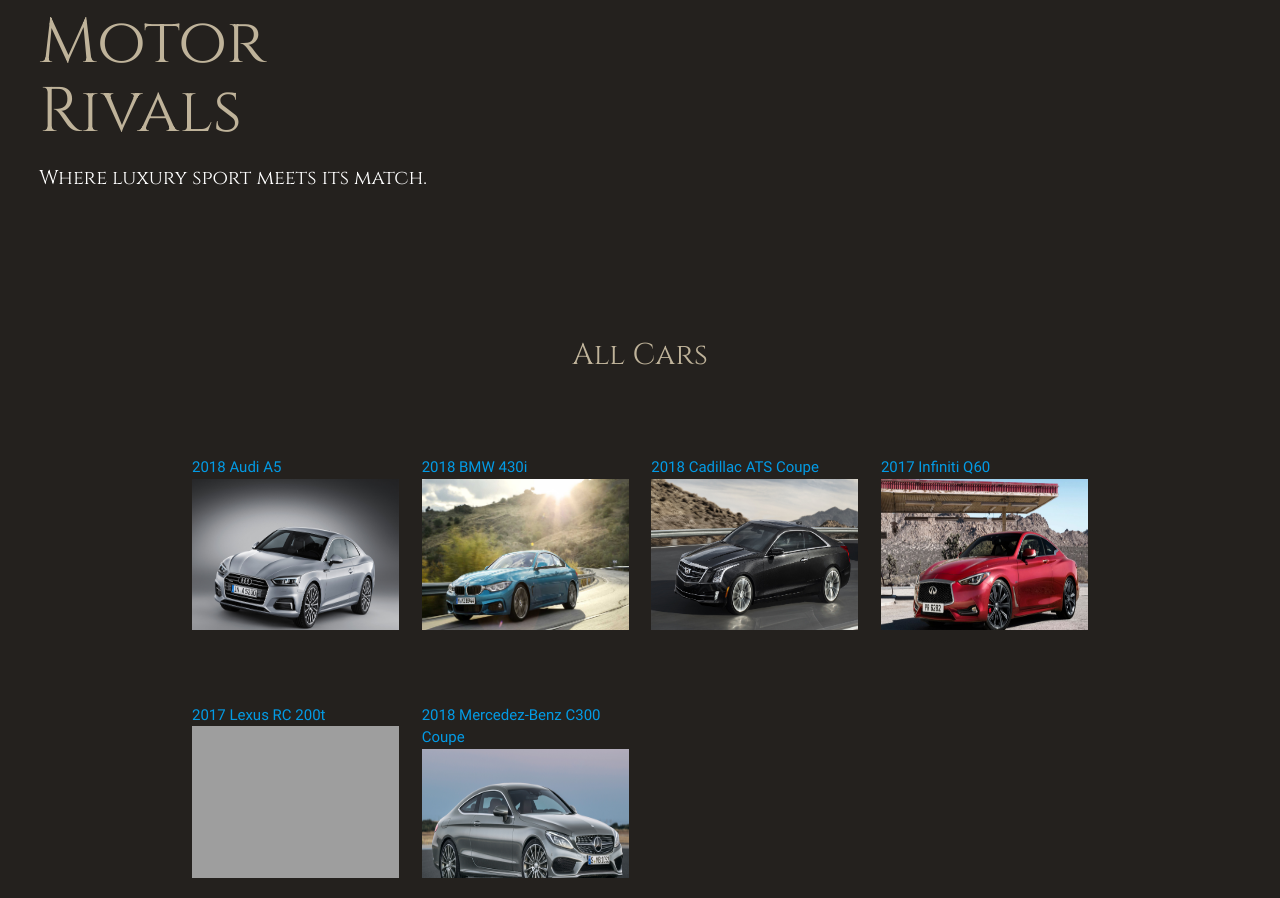
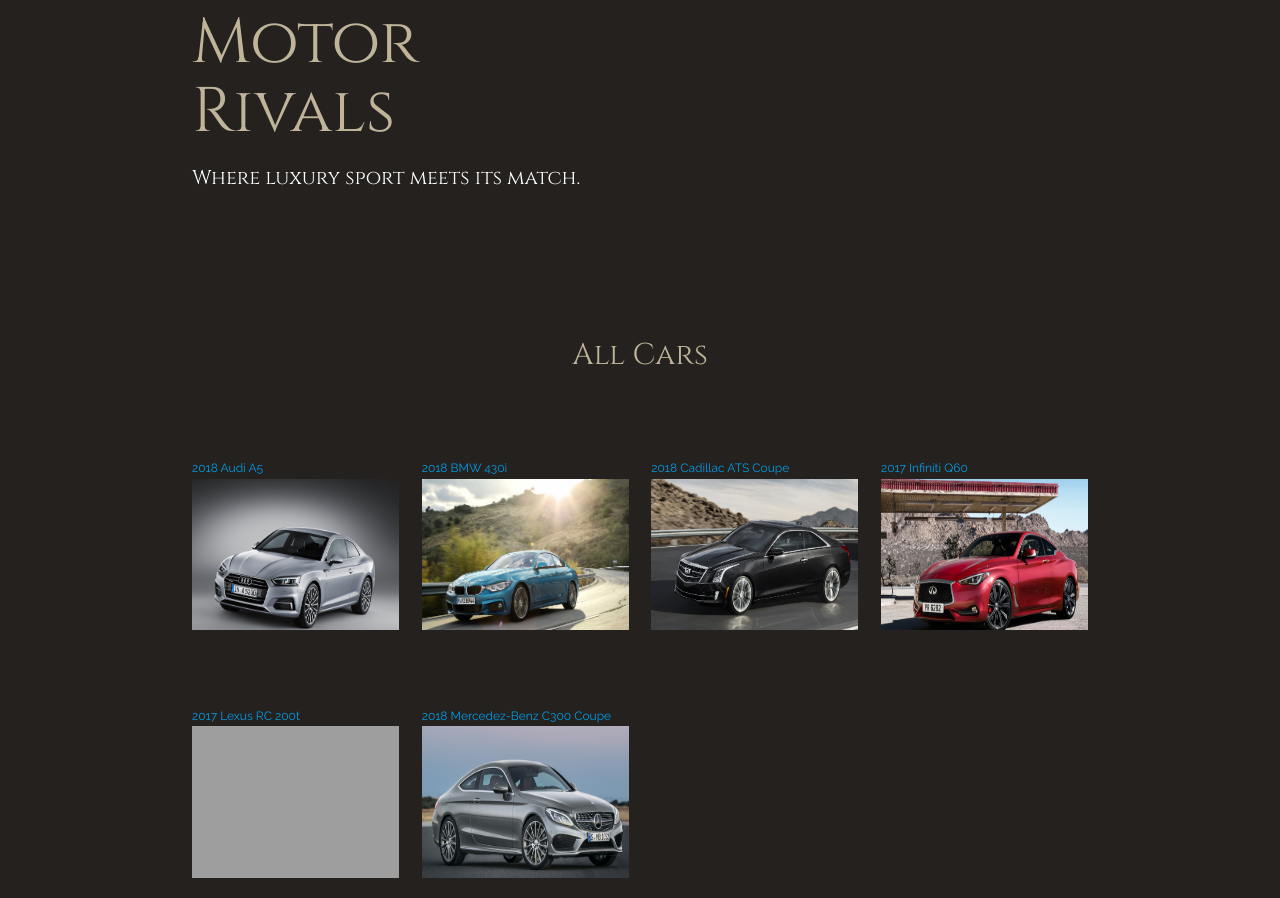
Before and after one commit to rafbatista/motor-rivals, a website: page index.html in a window 1280 px wide. Drawn offline with nearby package versions, Linux system fonts and the light colour scheme; grey boxes are pictures that could not be loaded.

Commit message:
Made mild style changes to font in car titles. #1

```diff
--- a/index.html
+++ b/index.html
@@ -11,10 +11,10 @@
   <body>
     <div class="container">
       <div class="row">
-        <div class="col s6 pull-s2"><h1>Motor Rivals</h1></div>
+        <div class="col s6"><h1>Motor Rivals</h1></div>
       </div>
       <div class="row">
-        <div class="col s6 pull-s2"><h2>Where luxury sport meets its match.</h2></div>
+        <div class="col s6"><h2>Where luxury sport meets its match.</h2></div>
       </div>
       <div class="row">
         <div class="col s12 h3"><h3>All Cars</h3></div>
--- a/styles.css
+++ b/styles.css
@@ -36,6 +36,8 @@
 .icon-title {
   display: inline-block;
   text-align: left;
+  font-family: 'Raleway', sans-serif;
+  font-size: 12px;
 }
 
 .car-container {
```
